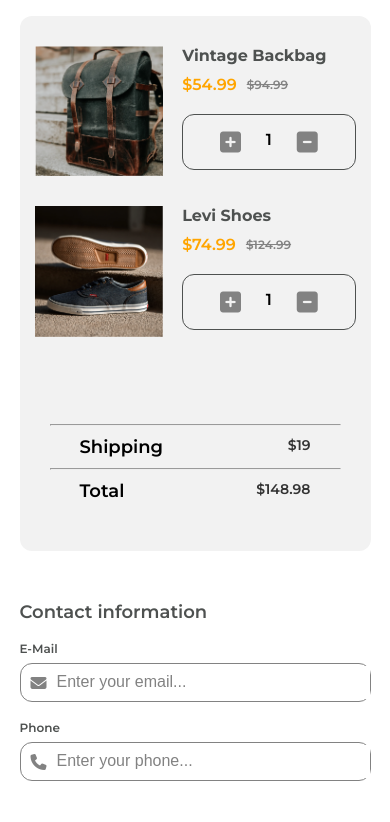
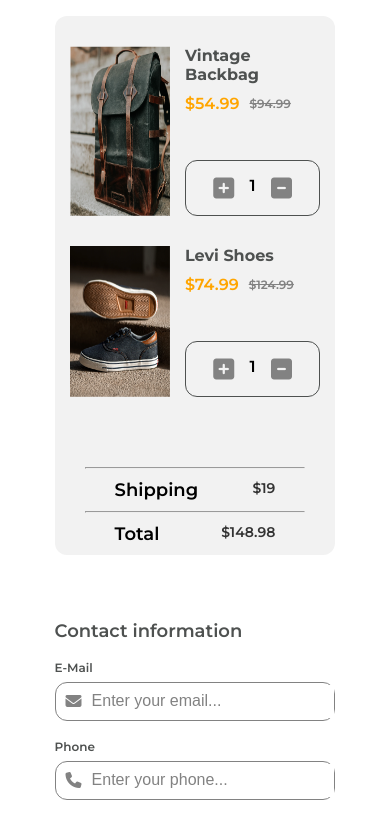
Before and after one commit to DanaOC/checkoutdevC, a plain HTML site: page index.html in a window 390 px wide. Shown: the part 92-914 px from the top of the page. Drawn offline with Linux system fonts and the light colour scheme.

Commit message:
Update styles.css

```diff
--- a/styles.css
+++ b/styles.css
@@ -440,12 +440,23 @@
         order: 2;
         margin: 0 auto;
         width: 90%;
+        height: auto;
+    }
+
+   .items-product-name{
+    display: flex;
+    flex-direction: column;
+    align-items: stretch;
+   }
+
+    .items-product-name .items-count{
+        margin-top: 20%;
     }
 
 
 
     body {
-        width: 100%;
+        width: 80%;
         margin: 0 auto;
     }
 
@@ -453,6 +464,6 @@
         display: grid;
         grid-template-columns: 1fr;
         grid-template-rows: 2fr;
-        gap: 50px;
+        gap: 5%;
     }
 }
```
